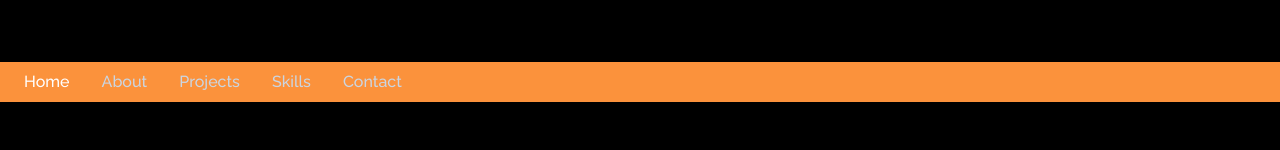
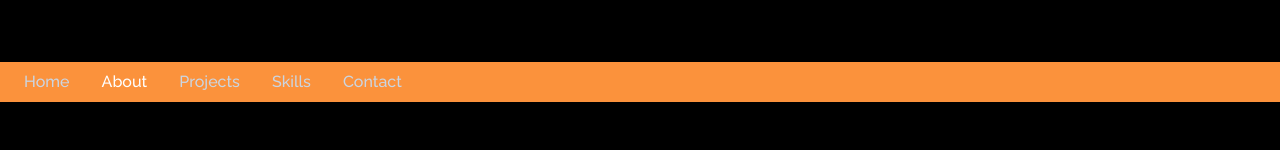
Before and after one commit to MohammedImran03/Pro-portfolio, a React (Vite) app: page / in a window 1280 px wide. Shown: the part 738-888 px from the top of the page. Built offline with nearby package versions, Linux system fonts and the light colour scheme; a web font is replaced by a local one.

Commit message:
compo's added

```diff
--- a/src/Components/Navbar.jsx
+++ b/src/Components/Navbar.jsx
@@ -7,7 +7,7 @@ import 'aos/dist/aos.css'; // You can also use <link> for styles
 AOS.init();
 const Navbar = () => {
     const [nav, setNav] = useState(false);
-    const [activeLink, setActiveLink] = useState('home');
+    const [activeLink, setActiveLink] = useState('about');
     const onUpdateActiveLink = (value) => {
         setActiveLink(value);
       }
```
